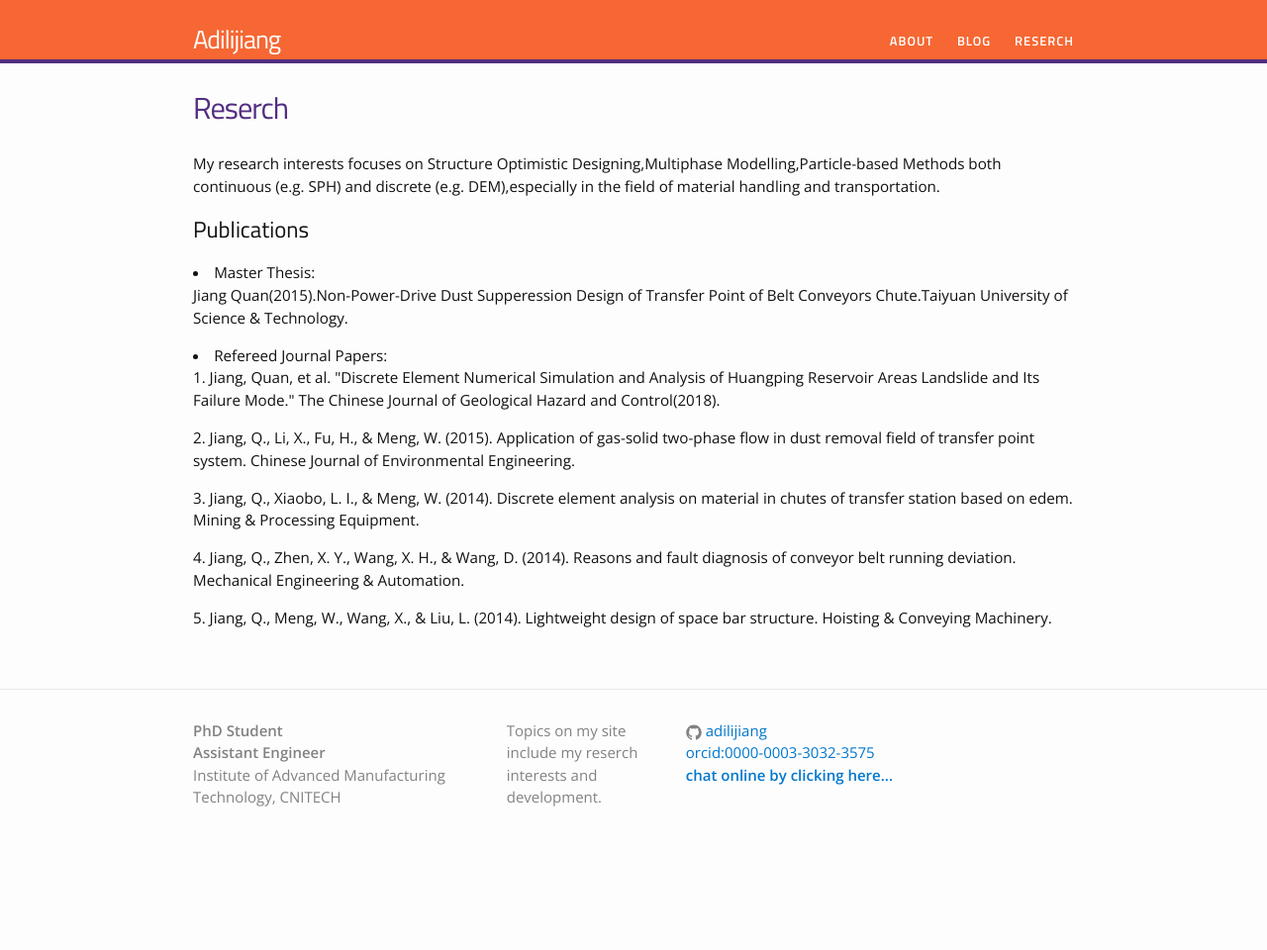
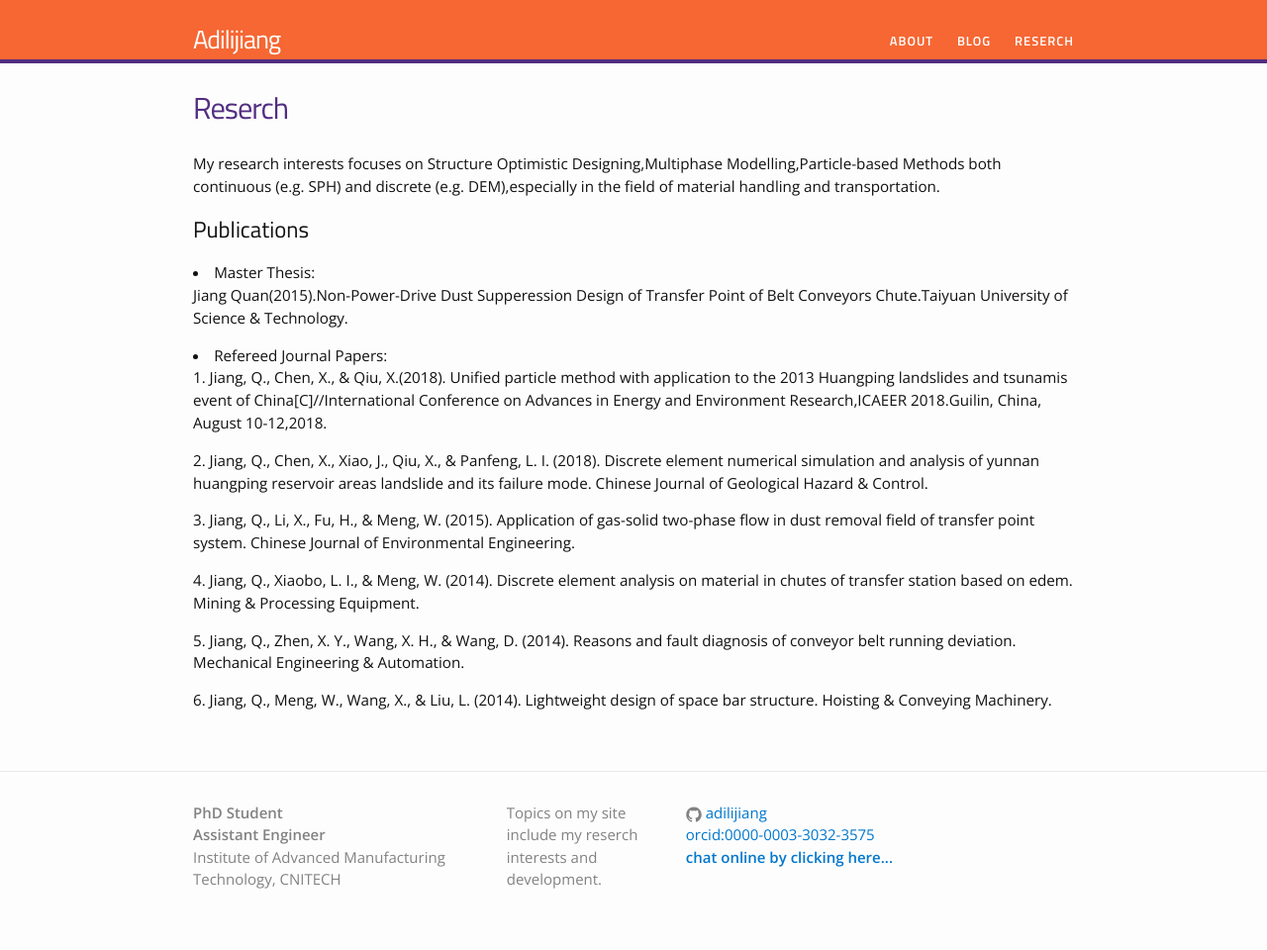
Before and after one commit to adilijiang/adilijiang.github.io, a Jekyll site: the page built from reserch.md, in a window 1280 px wide. Shown: the whole page at 99% size. Built offline with Jekyll 4.4.1, drawn with Linux system fonts in a browser that asks for light colours; before the commit the page ends 900 px from its top, so only the background shows below that.

Commit message:
Update reserch.md

```diff
--- a/reserch.md
+++ b/reserch.md
@@ -12,8 +12,9 @@
 <p>Jiang Quan(2015).Non-Power-Drive Dust Supperession Design of Transfer Point of Belt Conveyors Chute.Taiyuan University of Science & Technology.</p>
 
 <li class="listing-seperator">Refereed Journal Papers:</li>
-<p>1. Jiang, Quan, et al. "Discrete Element Numerical Simulation and Analysis of Huangping Reservoir Areas Landslide and Its Failure Mode." The Chinese Journal of Geological Hazard and Control(2018).</p>
-<p>2. Jiang, Q., Li, X., Fu, H., & Meng, W. (2015). Application of gas-solid two-phase flow in dust removal field of transfer point system. Chinese Journal of Environmental Engineering.</p>
-<p>3. Jiang, Q., Xiaobo, L. I., & Meng, W. (2014). Discrete element analysis on material in chutes of transfer station based on edem. Mining & Processing Equipment.</p>
-<p>4. Jiang, Q., Zhen, X. Y., Wang, X. H., & Wang, D. (2014). Reasons and fault diagnosis of conveyor belt running deviation. Mechanical Engineering & Automation.</p>
-<p>5. Jiang, Q., Meng, W., Wang, X., & Liu, L. (2014). Lightweight design of space bar structure. Hoisting & Conveying Machinery.</p>
+<p>1. Jiang, Q., Chen, X., & Qiu, X.(2018). Unified particle method with application to the 2013 Huangping landslides and tsunamis event of China[C]//International Conference on Advances in Energy and Environment Research,ICAEER 2018.Guilin, China, August 10-12,2018.</p>
+<p>2. Jiang, Q., Chen, X., Xiao, J., Qiu, X., & Panfeng, L. I. (2018). Discrete element numerical simulation and analysis of yunnan huangping reservoir areas landslide and its failure mode. Chinese Journal of Geological Hazard & Control.</p>
+<p>3. Jiang, Q., Li, X., Fu, H., & Meng, W. (2015). Application of gas-solid two-phase flow in dust removal field of transfer point system. Chinese Journal of Environmental Engineering.</p>
+<p>4. Jiang, Q., Xiaobo, L. I., & Meng, W. (2014). Discrete element analysis on material in chutes of transfer station based on edem. Mining & Processing Equipment.</p>
+<p>5. Jiang, Q., Zhen, X. Y., Wang, X. H., & Wang, D. (2014). Reasons and fault diagnosis of conveyor belt running deviation. Mechanical Engineering & Automation.</p>
+<p>6. Jiang, Q., Meng, W., Wang, X., & Liu, L. (2014). Lightweight design of space bar structure. Hoisting & Conveying Machinery.</p>
```
